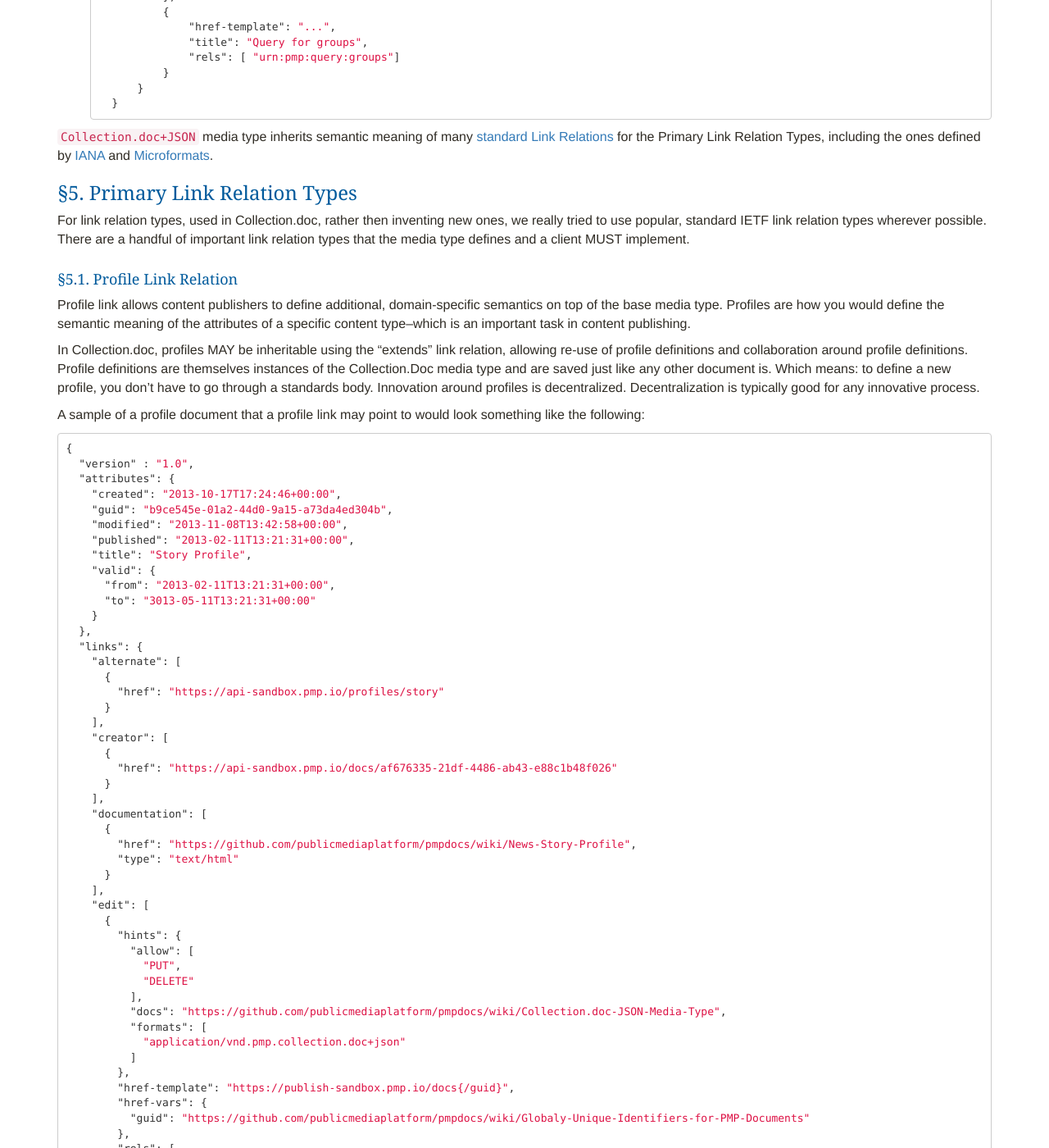
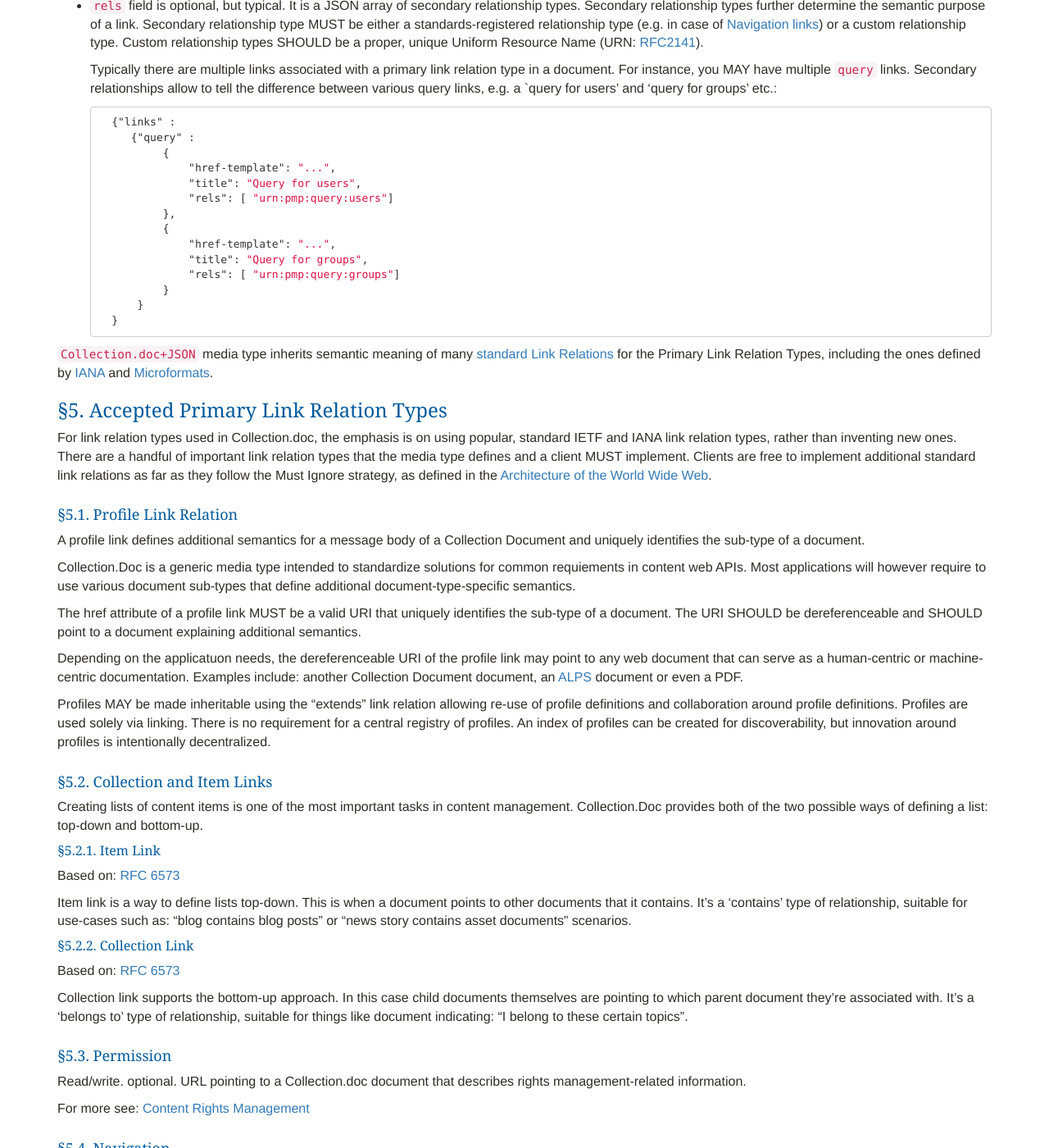
Before and after one commit to npr/cdoc-spec-site, a Jekyll site: the page built from index.md, in a window 1280 px wide and 1400 px high, scrolled down 2745 px. Shown: the whole window at 82% size. Built offline with Jekyll 4.4.1, drawn with Linux system fonts in a browser that asks for light colours; nearby versions of some CDN libraries; Markdown is read by kramdown in place of the engine named in the settings; some of the changed text lies outside the part shown.

Commit message:
documenting media type

````diff
--- a/_includes/attributes.md
+++ b/_includes/attributes.md
@@ -6,7 +6,9 @@ The attributes and their semantic meaning defined for the base media type are as
 
 #### guid
 
-Read-only, optional.May be present on output only. Not allowed during publish/save. Unique internal identifier of a document. A UUIDv4 schema SHOULD be used for generating guids. The only time an API client needs GUID directly is when creating a new document. Documents that are merely collections of search results will not necessarily have a GUID, as a search result collection is a dynamic resource identified by the URL of the search query itself.
+Read-only, optional.May be present on output only. Unique internal identifier of a document. A UUIDv4 schema SHOULD be used for generating guids. The only time an API client needs GUID directly is when creating a new document. Documents that are merely collections of search results will not have a GUID, as a search result collection is a dynamic resource identified by the URL of the search query itself.
+
+The difference between the top-level "href" field of a doucment and the "guid" attribute is that "hreF" identifies document representation as served by a specific API endpoint, whereas "guid" can identify the content item itself. If two documents are published by two API servers, they SHOULD have the same guid, but they MAY have different hrefs.
 
 #### title
 
--- a/_includes/link_relation.md
+++ b/_includes/link_relation.md
@@ -2,15 +2,16 @@
 
 Links attribute is possibly the most important attribute of the `Collection.doc+JSON` media type. It contains hyperlinks representing various relationships that current document has to other documents and actions that can be performed in the context of the current document.
 
-Links is also where the biggest opportunity for standardization lies: most APIs implement the same controls in different ways. Standardizing those takes as huge way towards interoperable APIs and API clients.
+Links is also where the biggest opportunity for standardization lies: most APIs implement the same controls in different ways. Standardizing those takes us long way towards interoperable APIs and API clients.
 
-In the JSON representation of the media type, the `links` field is a JSON object. Each top-level key of the JSON object is a [Link Relation Type (RFC5988)](http://tools.ietf.org/html/rfc5988#section-4) and the value is an array of `JSON links`. We call the link relationship types used for the top-level keys `Primary Relationship Type` of the corresponding links, to distinguish them from the `Secondary Relationship Type` that is explained below.
+In the JSON representation of the media type, the `links` field is a JSON object. Each top-level key of the JSON object is a [Link Relation Type (RFC5988)](http://tools.ietf.org/html/rfc5988#section-4) and the value is an array of Collection Document `Link Objects`. We call the link relationship types used for the top-level keys `Primary Relationship Type` of the corresponding links, to distinguish them from the `Secondary Relationship Type` that is explained below.
 
-In Collection.doc+JSON terminology `JSON link` is a JSON object that has following fields:
+In Collection.doc+JSON a `Link Object` is a JSON object that has following fields:
 
-- Either a required `href`: a proper [Uniform Resource Identifier (URI)](http://tools.ietf.org/html/rfc3986)
-- or a required `href-template`: a proper [URI Template](http://tools.ietf.org/html/rfc6570).
-- optional but typical `rels`: an array of secondary relationship types. Secondary relationship types further determine the semantic purpose of a link. Secondary relationship type is either a standards-registered relationship type (e.g. in case of [Navigation links](#navigation)) or a custom relationship type. Custom relationship types SHOULD be a proper, unique Uniform Resource Name (URN: [RFC2141](http://www.ietf.org/rfc/rfc2141.txt)). Typically there are multiple links associated with the primary link relation type, in a document, e.g.: you have multiple `query` type links. Secondary relationships allow us to tell the difference between various queries such as: a `query for users' and 'query for groups':
+- One of `href` or `href-template` fields MUST be present. An href attribute, if present,  MUST be  a valid [Uniform Resource Identifier (URI)](http://tools.ietf.org/html/rfc3986). An href-template attribute, if present, MUST be a valid [URI Template](http://tools.ietf.org/html/rfc6570).
+- `rels` field is optional, but typical. It is a JSON array of secondary relationship types. Secondary relationship types further determine the semantic purpose of a link. Secondary relationship type MUST be either a standards-registered relationship type (e.g. in case of [Navigation links](#navigation)) or a custom relationship type. Custom relationship types SHOULD be a proper, unique Uniform Resource Name (URN: [RFC2141](http://www.ietf.org/rfc/rfc2141.txt)).
+
+    Typically there are multiple links associated with a primary link relation type in a document. For instance, you MAY have multiple `query` links. Secondary relationships allow to tell the difference between various query links, e.g. a `query for users' and 'query for groups' etc.:
 
     ```json
     {"links" :
@@ -32,9 +33,9 @@ In Collection.doc+JSON terminology `JSON link` is a JSON object that has followi
 `Collection.doc+JSON` media type inherits semantic meaning of many [standard Link Relations](http://tools.ietf.org/html/rfc5988#section-6.2.2) for the Primary Link Relation Types, including the ones defined by [IANA](http://www.iana.org/assignments/link-relations/link-relations.xml) and [Microformats](http://microformats.org/wiki/existing-rel-values#non_HTML_rel_values).
 
 
-### Primary Link Relation Types
+### Accepted Primary Link Relation Types
 
-For link relation types, used in Collection.doc, rather then inventing new ones, we really tried to use popular, standard IETF link relation types wherever possible. There are a handful of important link relation types that the media type defines and a client MUST implement.
+For link relation types used in Collection.doc, the emphasis is on using popular, standard IETF and IANA link relation types, rather than inventing new ones. There are a handful of important link relation types that the media type defines and a client MUST implement. Clients are free to implement additional standard link relations as far as they follow the Must Ignore strategy, as defined in the [Architecture of the World Wide Web](http://www.w3.org/TR/2004/WD-webarch-20040816/).
 
 {% include links_profile.md %}
 
@@ -45,6 +46,8 @@ For link relation types, used in Collection.doc, rather then inventing new ones,
 {% include links_nav.md %}
 
 {% include links_alternate.md %}
+
+{% include links_extends.md %}
 
 #### Query
 
--- a/_includes/links_buckets.md
+++ b/_includes/links_buckets.md
@@ -1,15 +1,15 @@
 #### Collection and Item Links
 
-Creating lists content items is one of the most important tasks in content management. Collection.Doc provides both of the two possible ways of defining a list: top-down and bottom-up.
+Creating lists of content items is one of the most important tasks in content management. Collection.Doc provides both of the two possible ways of defining a list: top-down and bottom-up.
 
 ##### Item Link
 
 Based on: [RFC 6573](http://tools.ietf.org/html/rfc6573)
 
-Item link is a way to define lists top-down. This is when a document points to other documents that it contains. It's a 'contains' relationship, suitable for use-cases such as: "blog contains blog posts" or "news story contains asset documents" scenarios.
+Item link is a way to define lists top-down. This is when a document points to other documents that it contains. It's a 'contains' type of relationship, suitable for use-cases such as: "blog contains blog posts" or "news story contains asset documents" scenarios.
 
 ##### Collection Link
 
 Based on: [RFC 6573](http://tools.ietf.org/html/rfc6573)
 
-Collection link supports the bottom-up approach. In this case child documents themselves are pointing to which parent document they're associated with. It's a 'belongs to' relationship, suitable for things like document indicating: "I belong to these certain topics".
+Collection link supports the bottom-up approach. In this case child documents themselves are pointing to which parent document they're associated with. It's a 'belongs to' type of relationship, suitable for things like document indicating: "I belong to these certain topics".
--- /dev/null
+++ b/_includes/links_extends.md
@@ -0,0 +1,3 @@
+#### Extends
+
+Extends link relation type allows document profiles to extend each other's semantic definitions. A profile definition that extends another one MUST inherit all semantic definitions in the parent profile and MUST NOT override them. Child profile is only allowed to define additional semantics, but not allowed to change or invalidate the definitions in the parent. This is a crucial requirement to facilitate Must Ignore strategy.
--- a/_includes/links_profile.md
+++ b/_includes/links_profile.md
@@ -1,89 +1,11 @@
 #### Profile Link Relation
 
-Profile link allows content publishers to define additional, domain-specific semantics on top of the base media type. Profiles are how you would define the semantic meaning of the attributes of a specific content type--which is an important task in content publishing.
+A profile link defines additional semantics for a message body of a Collection Document and uniquely identifies the sub-type of a document.
 
-In Collection.doc, profiles MAY be inheritable using the "extends" link relation, allowing re-use of profile definitions and collaboration around profile definitions. Profile definitions are themselves instances of the Collection.Doc media type and are saved just like any other document is. Which means: to define a new profile, you don't have to go through a standards body. Innovation around profiles is decentralized. Decentralization is typically good for any innovative process.
+Collection.Doc is a generic media type intended to standardize solutions for common requiements in content web APIs. Most applications will however require to use various document sub-types that define additional document-type-specific semantics.
 
-A sample of a profile document that a profile link may point to would look something like the following:
+The href attribute of a profile link MUST be a valid URI that uniquely identifies the sub-type of a document. The URI SHOULD be dereferenceable and SHOULD point to a document explaining additional semantics.
 
-```json
-{
-  "version" : "1.0",
-  "attributes": {
-    "created": "2013-10-17T17:24:46+00:00",
-    "guid": "b9ce545e-01a2-44d0-9a15-a73da4ed304b",
-    "modified": "2013-11-08T13:42:58+00:00",
-    "published": "2013-02-11T13:21:31+00:00",
-    "title": "Story Profile",
-    "valid": {
-      "from": "2013-02-11T13:21:31+00:00",
-      "to": "3013-05-11T13:21:31+00:00"
-    }
-  },
-  "links": {
-    "alternate": [
-      {
-        "href": "https://api-sandbox.pmp.io/profiles/story"
-      }
-    ],
-    "creator": [
-      {
-        "href": "https://api-sandbox.pmp.io/docs/af676335-21df-4486-ab43-e88c1b48f026"
-      }
-    ],
-    "documentation": [
-      {
-        "href": "https://github.com/publicmediaplatform/pmpdocs/wiki/News-Story-Profile",
-        "type": "text/html"
-      }
-    ],
-    "edit": [
-      {
-        "hints": {
-          "allow": [
-            "PUT",
-            "DELETE"
-          ],
-          "docs": "https://github.com/publicmediaplatform/pmpdocs/wiki/Collection.doc-JSON-Media-Type",
-          "formats": [
-            "application/vnd.pmp.collection.doc+json"
-          ]
-        },
-        "href-template": "https://publish-sandbox.pmp.io/docs{/guid}",
-        "href-vars": {
-          "guid": "https://github.com/publicmediaplatform/pmpdocs/wiki/Globaly-Unique-Identifiers-for-PMP-Documents"
-        },
-        "rels": [
-          "urn:pmp:form:documentsave"
-        ],
-        "title": "Document Save"
-      }
-    ],
-    "extends": [
-      {
-        "href": "https://api-sandbox.pmp.io/profiles/base"
-      }
-    ],
-    "navigation": [
-      {
-        "href": "https://api-sandbox.pmp.io/docs?guid=b9ce545e-01a2-44d0-9a15-a73da4ed304b",
-        "rels": [
-          "urn:pmp:navigation:self"
-        ]
-      }
-    ],
-    "profile": [
-      {
-        "href": "https://api-sandbox.pmp.io/profiles/profile"
-      }
-    ],
-    "schema": [
-      {
-        "href": "https://api-sandbox.pmp.io/schemas/story",
-        "scope": "update",
-        "type": "application/schema+json"
-      }
-    ]
-  }
-}
-```
+Depending on the applicatuon needs, the dereferenceable URI of the profile link may point to any web document that can serve as a human-centric or machine-centric documentation. Examples include: another Collection Document document, an [ALPS](http://alps.io/spec/index.html) document or even a PDF.
+
+Profiles MAY be made inheritable using the "extends" link relation allowing re-use of profile definitions and collaboration around profile definitions. Profiles are used solely via linking. There is no requirement for a central registry of profiles. An index of profiles can be created for discoverability, but innovation around profiles is intentionally decentralized.
--- a/_includes/mediatypestructure.md
+++ b/_includes/mediatypestructure.md
@@ -1,10 +1,10 @@
 ### General Structure
 
-Despite its flexible and extensible nature, Collection.Doc is a very simple media type: it has only three top-level elements:
+Despite its flexible and extensible nature, Collection.Doc is a very simple media type: its primary identifier is a fully-qualified URL (`href` attribute) and it has only three other top-level elements:
 
-- attributes: store "state",
+- attributes: store “state”,
 - links: expose controls and communicate relationships
 - errors: are intended to facilitate reliable debugging of client/server interactions.
 
 
-![Collection.Doc diagram](https://raw.github.com/publicmediaplatform/pmpdocs/master/charts/collection+doc+json.png)
+![Collection.Doc diagram](/img/collection+doc+json.png)
````
Also changed, not shown: _includes/links_nav.md (+1 -1 lines), img/collection+doc+json.png.
